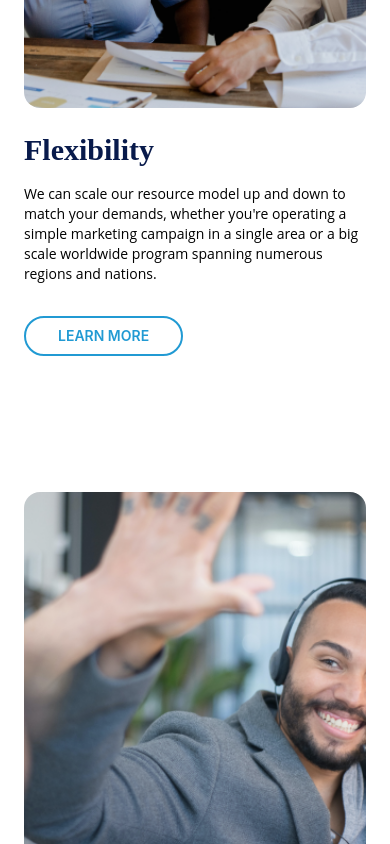
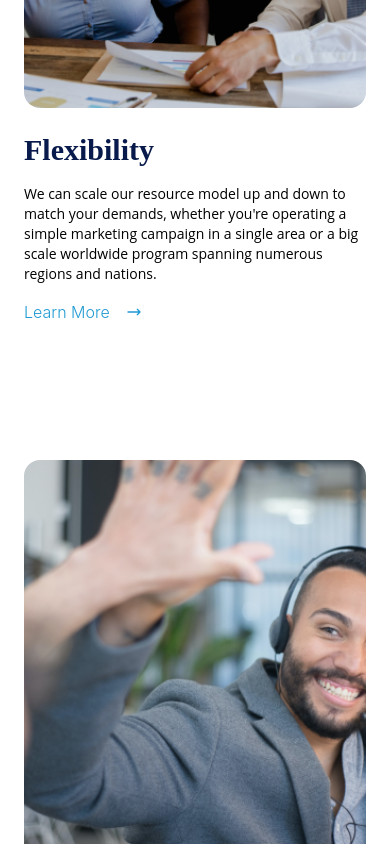
Before and after one commit to hthab1/Firstclassoutsourcing, a React (Create React App) app: page / in a window 390 px wide. Shown: the part 4524-5368 px from the top of the page. Built offline with nearby package versions, Linux system fonts and the light colour scheme.

Commit message:
hover effect done

```diff
--- a/src/components/FAQ/QuestionPc.jsx
+++ b/src/components/FAQ/QuestionPc.jsx
@@ -8,7 +8,7 @@ function QuestionPc({ question, onClick, selected }) {
       className={`w-11/12 group flex items-center cursor-pointer my-2  transition-all relative py-4 border-b-2  ${
         selected ? "border-primary" : "border-darkGray"
       }`}
-      onClick={onClick}
+      onMouseOver={onClick}
     >
       <span
         className={`flex text-primary group-hover:text-quaternary transition-all ${
--- a/src/components/Feature.jsx
+++ b/src/components/Feature.jsx
@@ -1,8 +1,9 @@
 import React from "react";
 //packages
 import { useNavigate } from "react-router-dom";
+import { HiOutlineArrowNarrowRight } from "react-icons/hi";
 
-function Feature({ button, title, image, description, reverse }) {
+function Feature({ button, title, image, description, reverse, more }) {
   const navigate = useNavigate();
   return (
     <div
@@ -10,12 +11,28 @@ function Feature({ button, title, image, description, reverse }) {
         reverse && "md:flex-row-reverse"
       }`}
     >
-      <img src={image} alt="" className="flex w-full md:w-5/12 h-[400px] md:h-[300px] object-cover rounded-2xl" />
+      <img
+        src={image}
+        alt=""
+        className="flex w-full md:w-5/12 h-[400px] md:h-[300px] object-cover rounded-2xl"
+      />
       <div className="w-full md:w-5/12 mt-6 md:mt-0 ">
         <h3 className="text-secondary text-3xl md:text-4xl md:w-80 font-semibold mb-4 fontMontserrat">
           {title}
         </h3>
         <p className="text-sm md:text-base fontOpenSans mb-4">{description}</p>
+        {more && (
+          <div
+            className="text-primary cursor-pointer font-light text-base md:text-lg flex items-center gap-4 hover:animate-pulse"
+            onClick={() => {
+              navigate("/contact");
+            }}
+          >
+            <span className="fontInter">Learn More</span>
+            <HiOutlineArrowNarrowRight />
+          </div>
+        )}
+        {button && (
           <button
             className="cursor-pointer uppercase p-2 border-primary border-2 px-8 mt-4 fontInter text-primary text-sm md:text-base font-semibold rounded-full hover:bg-primary hover:text-white transition-all "
             onClick={() => {
@@ -24,6 +41,7 @@ function Feature({ button, title, image, description, reverse }) {
           >
             {button}
           </button>
+        )}
       </div>
     </div>
   );
--- a/src/components/HeroImage.jsx
+++ b/src/components/HeroImage.jsx
@@ -4,7 +4,7 @@ function HeroImage({ src, className }) {
   return (
     <div className="heroImageSize overflow-hidden rounded-3xl ">
       <img
-        className={`rounded-3xl opacity-70 object-cover heroImageSize hover:opacity-100 hover:scale-110 transition-all ${className}`}
+        className={`rounded-3xl opacity-60 object-cover heroImageSize hover:opacity-90 hover:scale-110 transition-all ${className}`}
         src={src}
         alt="hero"
       />
--- a/src/components/contact/SocialMedia.jsx
+++ b/src/components/contact/SocialMedia.jsx
@@ -8,7 +8,7 @@ function SocialMedia({ title, image, description }) {
   const { state } = useStateValue();
   return (
     <div
-      className={`flex flex-col md:flex-row w-full items-center justify-between my-[60px]`}
+      className={`flex flex-col md:flex-row w-full items-center justify-between my-[70px] mb-[150px]`}
     >
       <img
         src={image}
@@ -20,7 +20,7 @@ function SocialMedia({ title, image, description }) {
           {title}
         </h3>
         <p className="text-base fontOpenSans mb-4 ">{description}</p>
-        <div className="flex gap-4 text-secondary opacity-40 text-2xl md:text-3xl mt-10">
+        <div className="flex gap-4 text-secondary opacity-40 text-2xl md:text-5xl mt-10">
           <a
             className="cursor-pointer"
             target="_blank"
--- a/src/sections/contact/ContactFirstSection.jsx
+++ b/src/sections/contact/ContactFirstSection.jsx
@@ -38,7 +38,7 @@ function ContactFirstSection() {
           <img
             src={Images.contact.hero}
             alt="contact"
-            className="rounded-3xl object-cover w-[500px] h-[300px]"
+            className="rounded-3xl object-cover w-[500px] h-2/3"
           />
         </div>
       </div>
--- a/src/sections/home/FeaturesSection.jsx
+++ b/src/sections/home/FeaturesSection.jsx
@@ -11,7 +11,7 @@ function FeaturesSection() {
       <div className="flex flex-col items-center gap-4 mb-[100px]">
         <Feature
           image={Images.features.flexiblity}
-          button="Learn more"
+          more
           description={`We can scale our resource model up and down to match your demands, whether you're operating a simple marketing campaign in a single area or a big scale worldwide program spanning numerous regions and nations.`}
           title="Flexibility"
         />
--- a/src/sections/home/OurMissionSection.jsx
+++ b/src/sections/home/OurMissionSection.jsx
@@ -12,7 +12,7 @@ function OurMissionSection() {
   const navigate = useNavigate();
   return (
     <CustomSection classNameParent="h-fit " classNameChild="w-full py-20">
-      <div className="w-full flex flex-col items-center">
+      <div className="w-full flex flex-col items-center mb-20">
         <Mission
           title="Our Mission"
           description={`Our mission is to support English speaking businesses with highly qualified and highly cost effective Firstclass talents. `}
```
Lines whose indentation alone changed are shown as unchanged.
